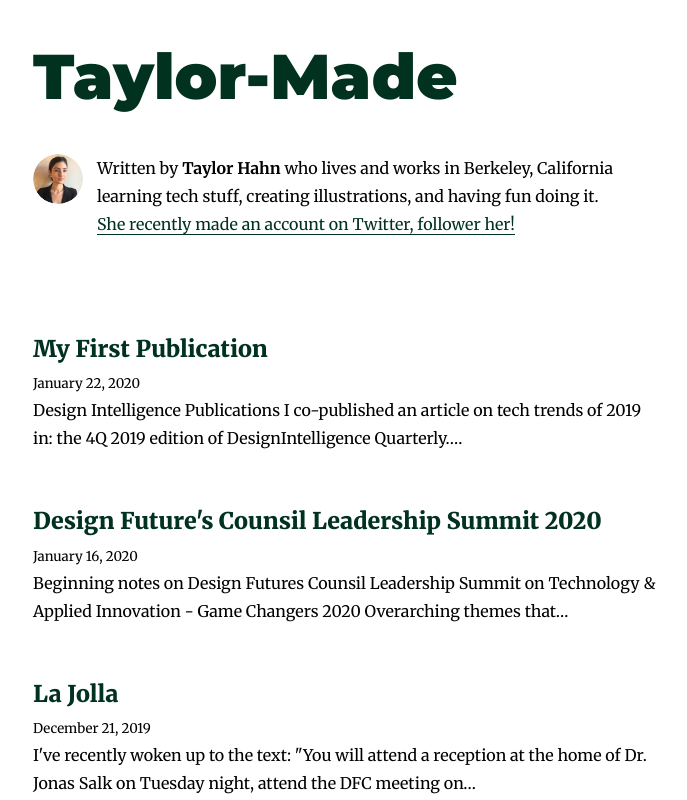
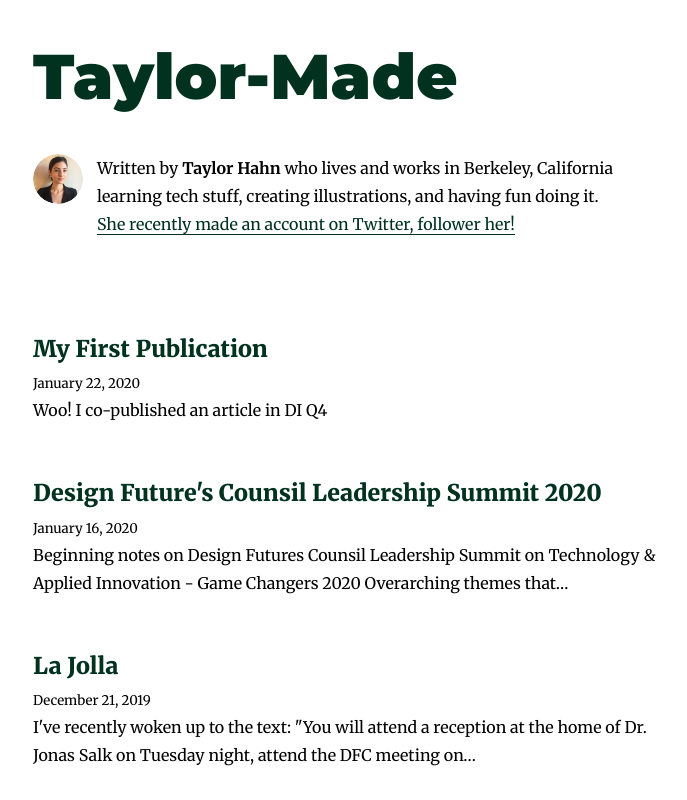
Before and after one commit to taylorhahn27/my-blog, a Gatsby site: page / in a window 1280 px wide. Shown: the top 800 px of the page, without its empty margins (292-979 px from the left). Built offline with nearby package versions, Linux system fonts and the light colour scheme; Gatsby itself is replaced by a stand-in of ours; some packages are replaced by stand-ins of ours.

Commit message:
first publication

```diff
--- a/content/blog/first-publication/di-quarterly.md
+++ b/content/blog/first-publication/di-quarterly.md
@@ -1,6 +1,7 @@
 ---
 title: My First Publication
 date: "2020-01-22T22:12:03.284Z"
+description: "Woo! I co-published an article in DI Q4"
 ---
 
 ### Design Intelligence Publications
```
